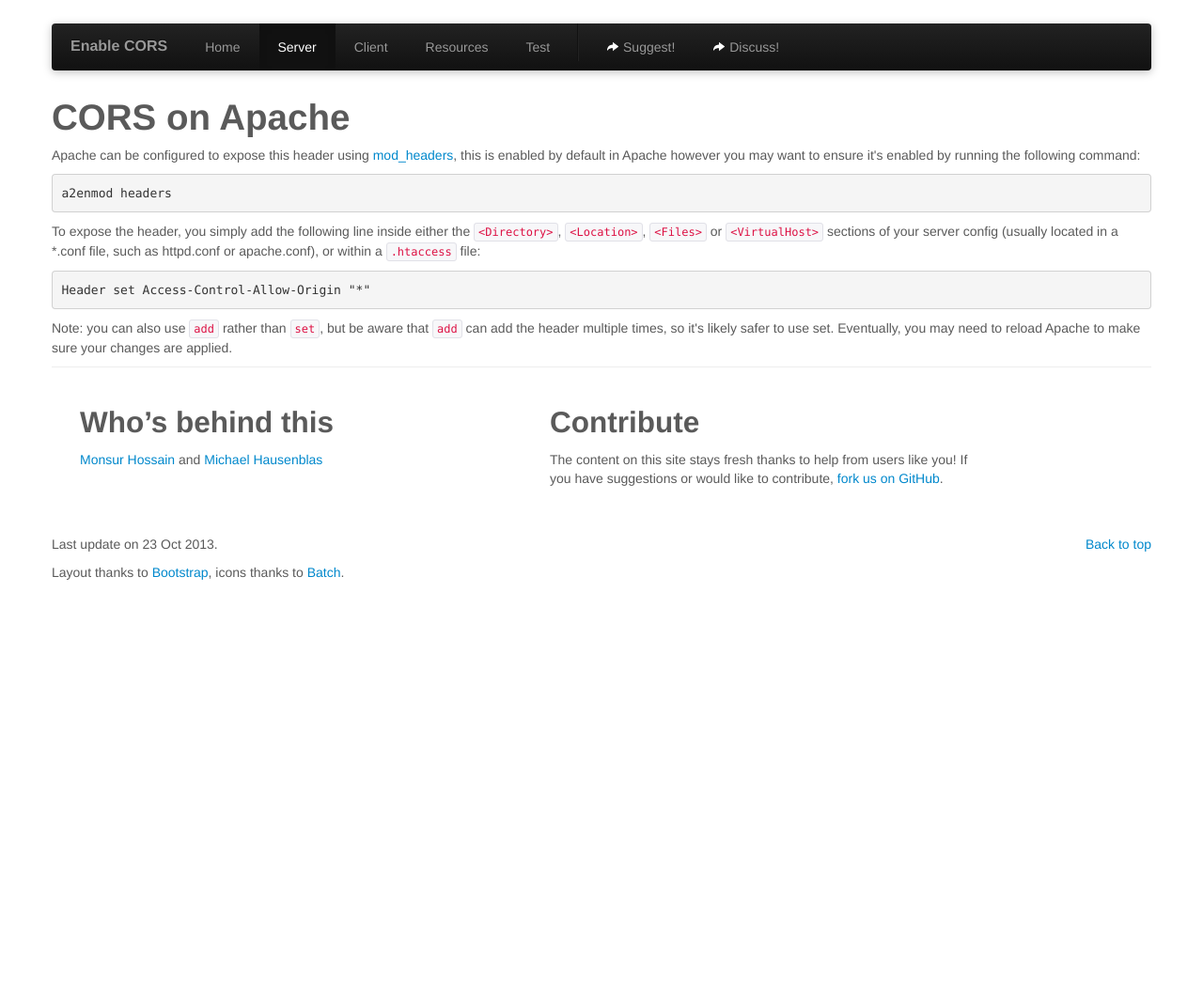
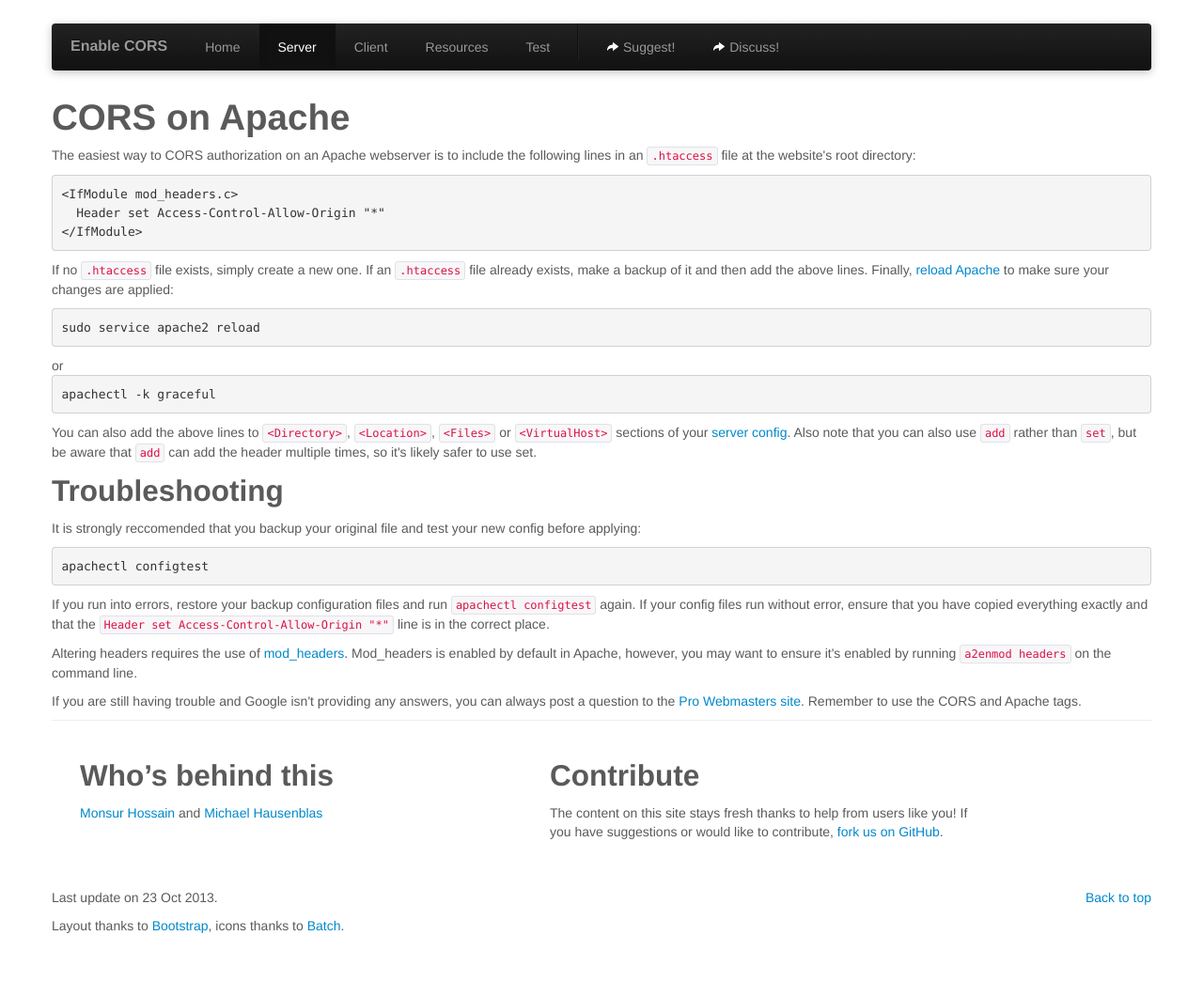
Before and after one commit to monsur/enable-cors.org, a Jekyll site: the page built from server_apache.html, in a window 1280 px wide. Shown: the whole page at 94% size. Built offline with Jekyll 4.4.1, drawn with Linux system fonts in a browser that asks for light colours; before the commit the page ends 900 px from its top, so only the background shows below that.

Commit message:
Refactor
* Added conditional mod_headers to the one liner CORS entry.
* Pushed the simplist/easiest options at the top.
* Moved more advanced configurations options to the bottom.
Added troubleshooting advice.

```diff
--- a/server_apache.html
+++ b/server_apache.html
@@ -6,18 +6,31 @@ title: enable cross-origin resource sharing
 	<div class="container">
 		<section>
 		<h1>CORS on Apache</h1>
+    <p>The easiest way to CORS authorization on an Apache webserver is to include the following lines in an <code>.htaccess</code> file at the website's root directory:</p>
+
+		<pre class="code">
+&lt;IfModule mod_headers.c&gt;
+  Header set Access-Control-Allow-Origin "*"
+&lt;/IfModule&gt;</pre>
+
+   If no <code>.htaccess</code> file exists, simply create a new one.  If an <code>.htaccess</code> file already exists, make a backup of it and then add the above lines.  Finally, <a href="https://httpd.apache.org/docs/2.2/stopping.html">reload Apache</a> to make sure your changes are applied:</p>
+ <pre>sudo service apache2 reload</pre>
+ or <pre>apachectl -k graceful</pre>
+
+   <p> You can also add the above lines to <code>&lt;Directory&gt;</code>, <code>&lt;Location&gt;</code>, <code>&lt;Files&gt;</code> or <code>&lt;VirtualHost&gt;</code> sections of your <a href="https://wiki.apache.org/httpd/DistrosDefaultLayout">server config</a>. Also note that you can also use <code>add</code> rather than <code>set</code>, but be aware that <code>add</code> can add the header multiple times, so it's likely safer to use set.</p>
+
+ <h2>Troubleshooting</h2>
+
+<p>It is strongly reccomended that you backup your original file and test your new config before applying:</p>
+
+    <pre class="code">apachectl configtest</pre>
+
+<p> If you run into errors, restore your backup configuration files and run <code>apachectl configtest</code> again. If your config files run without error, ensure that you have copied everything exactly and that the <code>Header set Access-Control-Allow-Origin "*"</code> line  is in the correct place.</p>
+
+ <p class="note">Altering headers requires the use of <a href="http://httpd.apache.org/docs/2.0/mod/mod_headers.html">mod_headers</a>. Mod_headers is enabled by default in Apache, however, you may want to ensure it's enabled by running <code>a2enmod headers</code> on the command line.</p>
 
 <p>
-				Apache can be configured to expose this header using <a href="http://httpd.apache.org/docs/2.0/mod/mod_headers.html">mod_headers</a>, this is enabled by default in Apache however you may want to ensure it's enabled by running the following command:
-			</p>
-			<pre class="code">a2enmod headers</pre>
-			<p>
-				To expose the header, you simply add the following line inside either the <code>&lt;Directory&gt;</code>, <code>&lt;Location&gt;</code>, <code>&lt;Files&gt;</code> or <code>&lt;VirtualHost&gt;</code> sections of your server config (usually located in a *.conf file, such as httpd.conf or apache.conf), or within a <code>.htaccess</code> file:
-			</p>
-			<pre class="code">Header set Access-Control-Allow-Origin "*"</pre>
-			<p class="note">
-				Note: you can also use <code>add</code> rather than <code>set</code>, but be aware that <code>add</code> can add the header multiple times, so it's likely safer to use set. Eventually, you may need to reload Apache to make sure your changes are applied.
-			</p>
-
+If you are still having trouble and Google isn't providing any answers, you can always post a question to the <a href="http://webmasters.stackexchange.com/">Pro Webmasters site</a>.  Remember to use the CORS and Apache tags.
+		</p>
 		</section>
 	</div>
```
